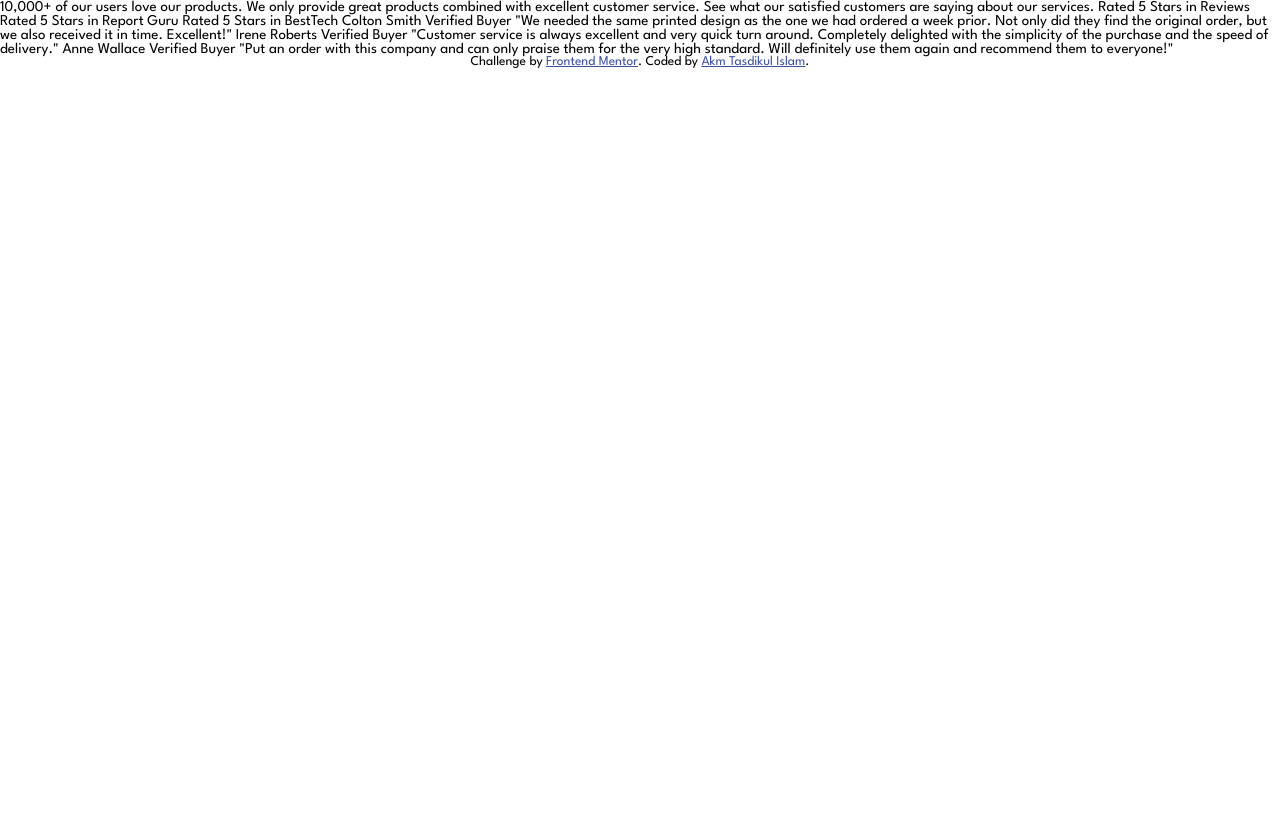
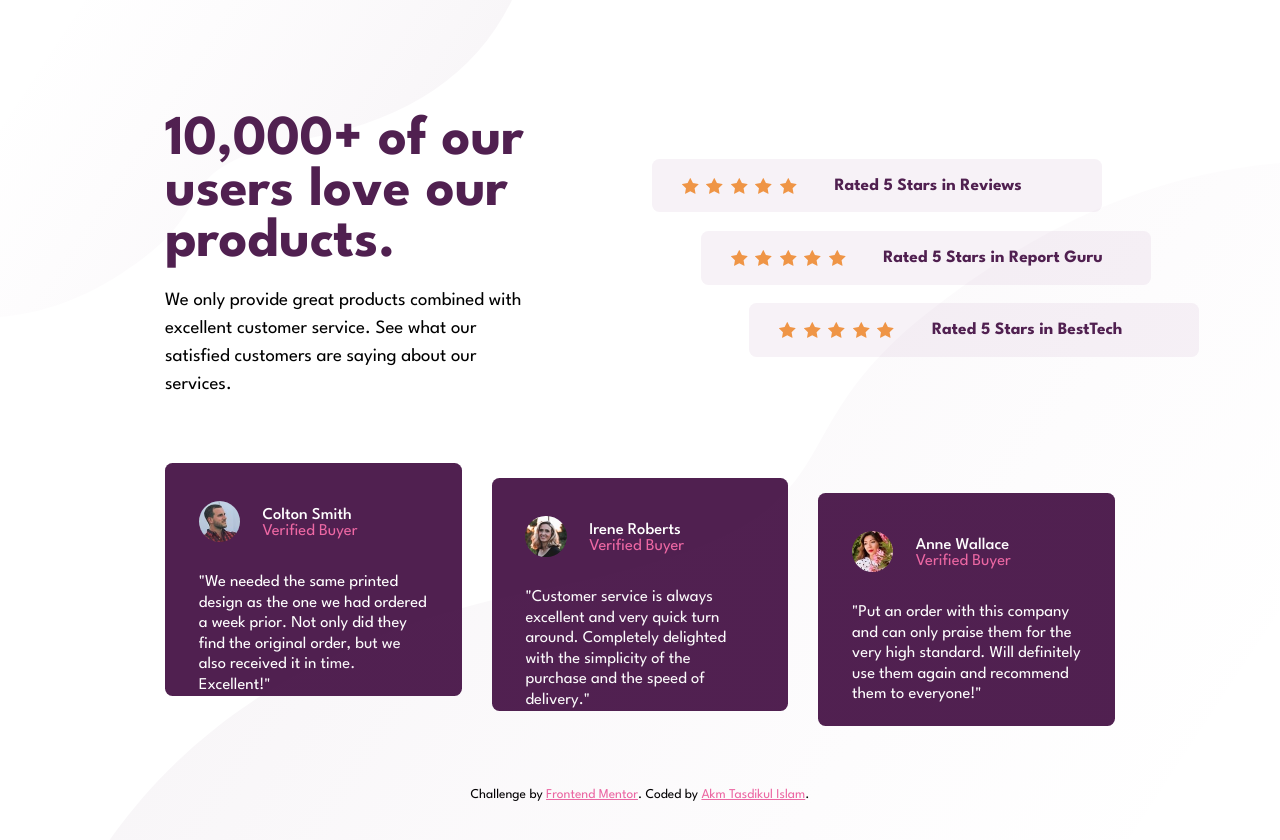
Before and after one commit to akmtasdikulislam/social-proof-section, a plain HTML site: page index.html in a window 1280 px wide. Before the commit the page ends 800 px from the top, so only its background shows below. Drawn offline with Linux system fonts and the light colour scheme.

Commit message:
desktop-version: UI Development Complete

```diff
--- a/index.html
+++ b/index.html
@@ -23,17 +23,117 @@
     <title>Frontend Mentor | Social proof section</title>
   </head>
   <body>
-    10,000+ of our users love our products. We only provide great products
-    combined with excellent customer service. See what our satisfied customers
-    are saying about our services. Rated 5 Stars in Reviews Rated 5 Stars in
-    Report Guru Rated 5 Stars in BestTech Colton Smith Verified Buyer "We needed
-    the same printed design as the one we had ordered a week prior. Not only did
-    they find the original order, but we also received it in time. Excellent!"
-    Irene Roberts Verified Buyer "Customer service is always excellent and very
-    quick turn around. Completely delighted with the simplicity of the purchase
-    and the speed of delivery." Anne Wallace Verified Buyer "Put an order with
-    this company and can only praise them for the very high standard. Will
-    definitely use them again and recommend them to everyone!"
+    <img
+      src="./images/bg-pattern-top-desktop.svg"
+      alt=""
+      class="bg-image-top"
+    />
+    <img
+      src="./images/bg-pattern-bottom-desktop.svg"
+      alt=""
+      class="bg-image-bottom"
+    />
+    <main>
+      <aside class="hero-section">
+        <h1>10,000+ of our users love our products.</h1>
+        <p>
+          We only provide great products combined with excellent customer
+          service. See what our satisfied customers are saying about our
+          services.
+        </p>
+      </aside>
+      <aside class="rating-group">
+        <div class="rating">
+          <div class="star-group">
+            <img src="./images/icon-star.svg" alt="" />
+            <img src="./images/icon-star.svg" alt="" />
+            <img src="./images/icon-star.svg" alt="" />
+            <img src="./images/icon-star.svg" alt="" />
+            <img src="./images/icon-star.svg" alt="" />
+          </div>
+          <p>Rated 5 Stars in Reviews</p>
+        </div>
+        <div class="rating">
+          <div class="star-group">
+            <img src="./images/icon-star.svg" alt="" />
+            <img src="./images/icon-star.svg" alt="" />
+            <img src="./images/icon-star.svg" alt="" />
+            <img src="./images/icon-star.svg" alt="" />
+            <img src="./images/icon-star.svg" alt="" />
+          </div>
+          <p>Rated 5 Stars in Report Guru</p>
+        </div>
+        <div class="rating">
+          <div class="star-group">
+            <img src="./images/icon-star.svg" alt="" />
+            <img src="./images/icon-star.svg" alt="" />
+            <img src="./images/icon-star.svg" alt="" />
+            <img src="./images/icon-star.svg" alt="" />
+            <img src="./images/icon-star.svg" alt="" />
+          </div>
+          <p>Rated 5 Stars in BestTech</p>
+        </div>
+      </aside>
+    </main>
+    <section class="testimonial-group">
+      <div class="testimonial">
+        <div class="author">
+          <img
+            src="./images/image-colton.jpg"
+            alt="Colton Smith"
+            class="author-photo"
+          />
+          <div class="details">
+            <p class="name">Colton Smith</p>
+            <p class="status">Verified Buyer</p>
+          </div>
+        </div>
+
+        <p class="testimony">
+          "We needed the same printed design as the one we had ordered a week
+          prior. Not only did they find the original order, but we also received
+          it in time. Excellent!"
+        </p>
+      </div>
+      <div class="testimonial">
+        <div class="author">
+          <img
+            src="./images/image-irene.jpg"
+            alt="  Irene Roberts"
+            class="author-photo"
+          />
+          <div class="details">
+            <p class="name">Irene Roberts</p>
+            <p class="status">Verified Buyer</p>
+          </div>
+        </div>
+
+        <p class="testimony">
+          "Customer service is always excellent and very quick turn around.
+          Completely delighted with the simplicity of the purchase and the speed
+          of delivery."
+        </p>
+      </div>
+      <div class="testimonial">
+        <div class="author">
+          <img
+            src="./images/image-anne.jpg"
+            alt="Anne Wallace"
+            class="author-photo"
+          />
+          <div class="details">
+            <p class="name">Anne Wallace</p>
+            <p class="status">Verified Buyer</p>
+          </div>
+        </div>
+
+        <p class="testimony">
+          "Put an order with this company and can only praise them for the very
+          high standard. Will definitely use them again and recommend them to
+          everyone!"
+        </p>
+      </div>
+    </section>
 
     <div class="attribution">
       Challenge by
--- a/style.css
+++ b/style.css
@@ -21,9 +21,153 @@
 }
 
 body {
-    font-family: "League Spartan", sans-serif;
-    min-height : 100vh;
-    min-width  : 100vw;
+    align-items     : center;
+    background-color: var(--white);
+    display         : flex;
+    flex-direction  : column;
+    font-family     : "League Spartan", sans-serif;
+    gap             : 4.25em;
+    justify-content : center;
+    min-height      : 100vh;
+    min-width       : 100vw;
+    overflow        : hidden;
+    padding         : 7.75em 11em;
+    position        : relative;
+}
+
+.bg-image-top {
+    left    : 0;
+    position: absolute;
+    top     : 0;
+    width   : 40%;
+}
+
+.bg-image-bottom {
+    bottom  : 0;
+    position: absolute;
+    right   : 0;
+    width   : 95%;
+}
+
+main {
+    align-items    : center;
+    display        : flex;
+    flex-direction : row;
+    gap            : 4em;
+    justify-content: space-between;
+}
+
+main .hero-section {
+    width: 40%;
+}
+
+main .hero-section h1 {
+    color      : var(--very-dark-magenta);
+    font-size  : 3.75em;
+    font-weight: 700;
+    line-height: .9em;
+}
+
+main .hero-section p {
+    font-size  : 1.25em;
+    line-height: 1.5em;
+    margin-top : 1em;
+}
+
+main .rating-group {
+    width: 48.75%;
+}
+
+.rating {
+    align-items     : center;
+    background-color: var(--light-grayish-magenta);
+    border-radius   : .5em;
+    display         : flex;
+    flex-direction  : row;
+    gap             : 2.5em;
+    height          : max-content;
+    padding         : 1.25em 2em;
+    width           : 30em;
+}
+
+.rating:not(:last-child) {
+    margin-bottom: 1.25em;
+}
+
+.rating .star-group {
+    display       : flex;
+    flex-direction: row;
+    gap           : .5em;
+}
+
+.rating p {
+    color      : var(--very-dark-magenta);
+    font-size  : 1.15em;
+    font-weight: 700;
+}
+
+.rating:nth-child(2) {
+    margin-left: 3.25em;
+}
+
+.rating:nth-child(3) {
+    margin-left: 6.5em;
+}
+
+.testimonial-group {
+    align-items   : center;
+    display       : flex;
+    flex-direction: row;
+    gap           : 2em;
+    width         : 100%;
+}
+
+.testimonial {
+    background-color: var(--very-dark-magenta);
+    border-radius   : .5em;
+    color           : var(--white);
+    height          : 15.5em;
+    padding         : 2.5em 2.25em;
+    width           : 23.3em;
+
+}
+
+.testimonial .author {
+    align-items   : center;
+    display       : flex;
+    flex-direction: row;
+    gap           : 1.5em;
+    margin-bottom : 2em;
+}
+
+.testimonial .author .author-photo {
+    border-radius: 50%;
+    height       : 2.75em;
+    width        : 2.75em;
+}
+
+.testimonial .author .name {
+    font-size  : 1.1em;
+    font-weight: 500;
+}
+
+.testimonial .author .status {
+    color        : var(--soft-pink);
+    font-size    : 1.1em;
+    margin-bottom: -.25em;
+}
+
+.testimonial .testimony {
+    font-size  : 1.1em;
+    line-height: 1.25em;
+}
+
+.testimonial:nth-child(1) {
+    margin-top: -2em;
+}
+
+.testimonial:nth-child(3) {
+    margin-top: 2em;
 }
 
 .attribution {
@@ -32,5 +176,5 @@ body {
 }
 
 .attribution a {
-    color: hsl(228, 45%, 44%);
+    color: var(--soft-pink);
 }
```
